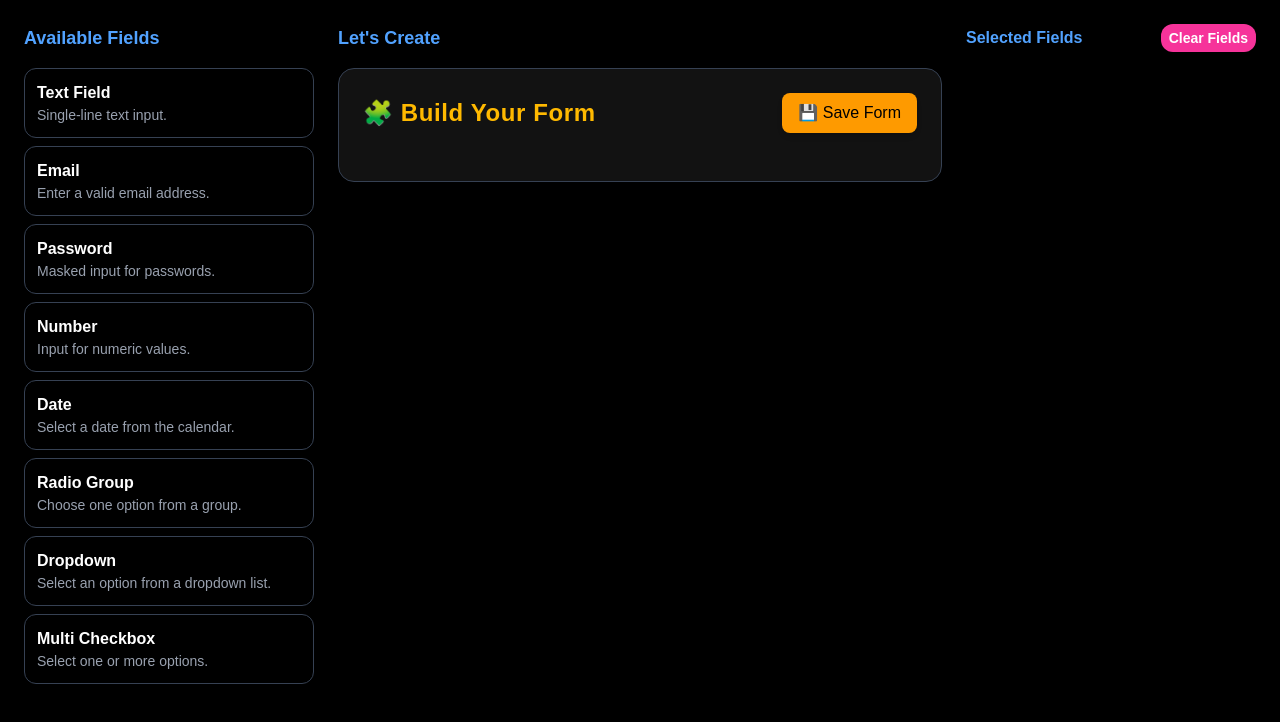
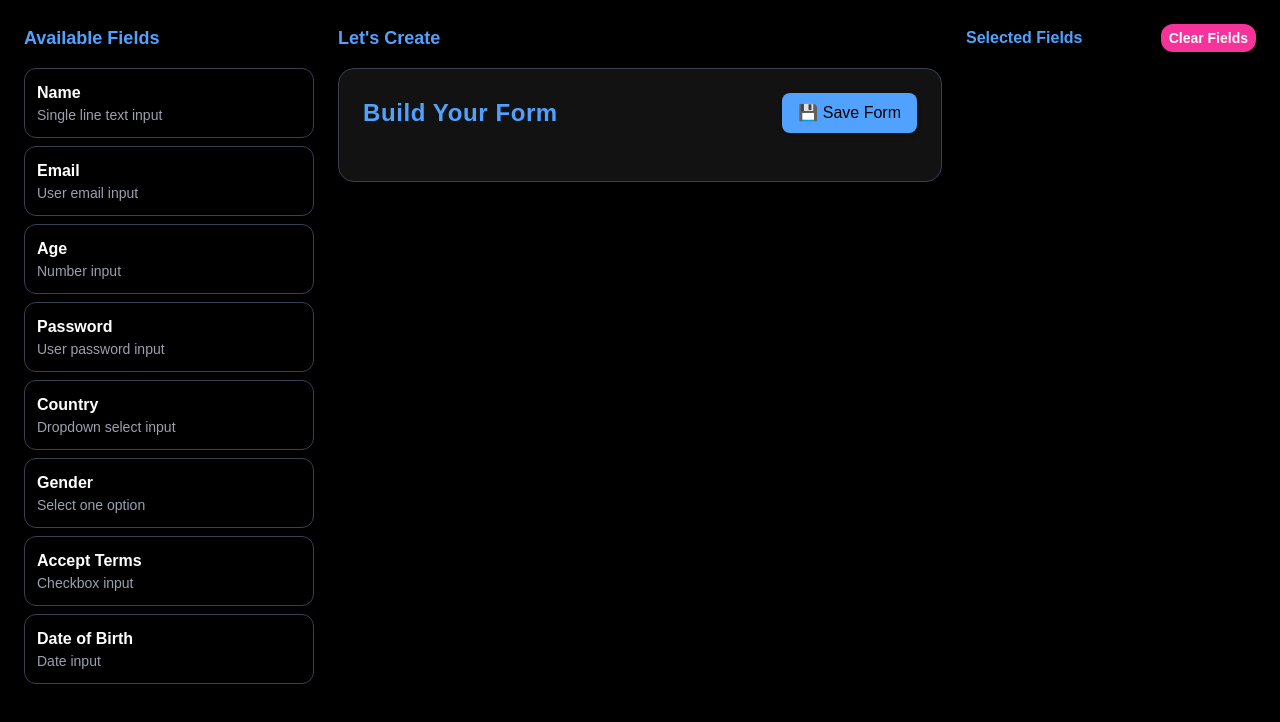
Before and after one commit to achouhan7477/myform, a Next.js app: page /form/create in a window 1280 px wide. Shown: the top 722 px of the page. Built offline with nearby package versions, Linux system fonts and the light colour scheme.

Commit message:
ui fixes

```diff
--- a/src/app/component/field.jsx
+++ b/src/app/component/field.jsx
@@ -62,8 +62,8 @@ export default function FieldPreview({ selectedFields, setSelectedFields }) {
       className="space-y-6 border border-gray-700 bg-[#121212] text-gray-200 rounded-2xl shadow-2xl p-6 transition-all duration-300 relative"
     >
       <div className="flex justify-between items-center mb-6">
-        <h2 className="text-2xl font-bold text-amber-400 tracking-wide">
-          🧩 Build Your Form
+        <h2 className="text-2xl font-bold text-blue-400 tracking-wide">
+         Build Your Form
         </h2>
 
         <div className="flex gap-3">
@@ -77,7 +77,7 @@ export default function FieldPreview({ selectedFields, setSelectedFields }) {
 
           <button
             type="submit"
-            className="bg-amber-500 hover:bg-amber-400 text-black px-4 py-2 rounded-lg font-medium transition-all duration-200 shadow-md hover:shadow-amber-500/30"
+            className="bg-blue-400 cursor-pointer text-black px-4 py-2 rounded-lg font-medium transition-all duration-200 shadow-md hover:shadow-amber-500/30"
           >
             💾 Save Form
           </button>
--- a/src/app/component/page.jsx
+++ b/src/app/component/page.jsx
@@ -3,7 +3,7 @@ import { useState } from "react";
 import { DndContext, closestCenter } from "@dnd-kit/core";
 import { arrayMove, SortableContext, useSortable, verticalListSortingStrategy } from "@dnd-kit/sortable";
 import { CSS } from "@dnd-kit/utilities";
-import { availableFields } from "../constants/page";
+import { availableFields } from "../constants/availableFields";
 
 function SortableItem({ id, label }) {
   const { attributes, listeners, setNodeRef, transform, transition } = useSortable({ id });
--- a/src/app/component/ui.jsx
+++ b/src/app/component/ui.jsx
@@ -1,6 +1,6 @@
 "use client";
 import { useRouter, usePathname } from "next/navigation";
-import Navbar from './navbar'
+// import Navbar from './navbar'
 
 
 export default function UIWrapper({ children }) {
@@ -16,17 +16,17 @@ export default function UIWrapper({ children }) {
     <main className="flex flex-col min-h-screen w-full overflow-x-hidden overflow-y-auto bg-black items-center pb-[15vh] text-white">
       {/* <Navbar/> */}
       <div className="flex justify-between items-center w-full max-w-[1200px] px-8 py-4">
-        <p className="text-2xl font-bold text-white">Let Build</p>
+        <p className="text-2xl font-bold text-white">Hello, Devs</p>
       </div>
 
       <div className="flex flex-col items-center w-full max-w-[1200px] px-8 py-8">
         <div className="flex flex-col items-start mb-8 w-full">
           <p className="text-[52px] font-bold m-0">
-            <span className="text-blue-400">Hello,</span>{" "}
-            <span className="text-pink-500">Dev.</span>
+            <span className="text-blue-400">Let's,</span>{" "}
+            <span className="text-pink-500">Build</span>
           </p>
           <p className="text-gray-400 text-[38px] font-bold mt-2 mb-8 text-center w-full">
-            Your Own Custom Form
+            Our Own Custom Form
           </p>
 
           <div className="flex flex-wrap justify-center gap-4 w-full">
--- /dev/null
+++ b/src/app/constants/availableFields.js
@@ -0,0 +1,10 @@
+export const availableFields = [
+  { id: 1, type: "text", label: "Name", details: "Single line text input" },
+  { id: 2, type: "email", label: "Email", details: "User email input" },
+  { id: 3, type: "number", label: "Age", details: "Number input" },
+  { id: 4, type: "password", label: "Password", details: "User password input" },
+  { id: 5, type: "select", label: "Country", details: "Dropdown select input" },
+  { id: 6, type: "radio", label: "Gender", details: "Select one option" },
+  { id: 7, type: "checkbox", label: "Accept Terms", details: "Checkbox input" },
+  { id: 8, type: "date", label: "Date of Birth", details: "Date input" },
+];
--- a/src/app/constants/availableFields.jsx
+++ /dev/null
@@ -1,10 +0,0 @@
-export const availableFields = [
-  { id: "text", type: "text", label: "Text Field", details: "Single-line text input." },
-  { id: "email", type: "email", label: "Email", details: "Enter a valid email address." },
-  { id: "password", type: "password", label: "Password", details: "Masked input for passwords." },
-  { id: "number", type: "number", label: "Number", details: "Input for numeric values." },
-  { id: "date", type: "date", label: "Date", details: "Select a date from the calendar." },
-  { id: "radio", type: "radio", label: "Radio Group", details: "Choose one option from a group." },
-  { id: "select", type: "select", label: "Dropdown", details: "Select an option from a dropdown list." },
-  { id: "checkbox", type: "checkbox", label: "Multi Checkbox", details: "Select one or more options." },
-];
```
